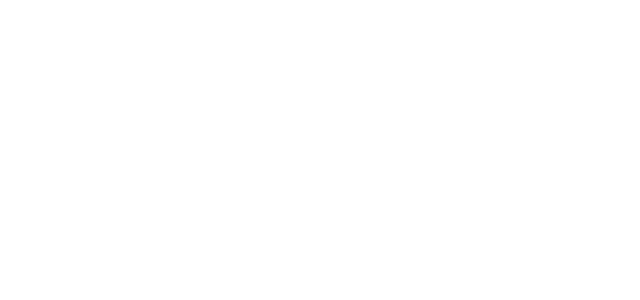
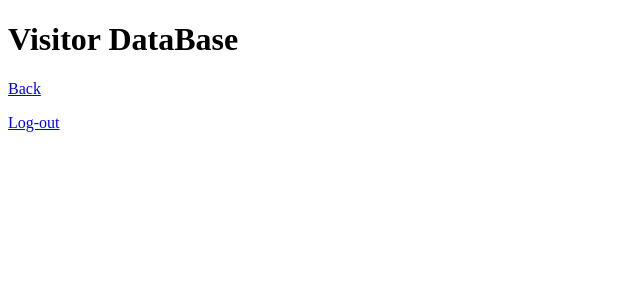
Before and after one commit to ItsMePaz/Hello_VMS_FrontEnd, a React (Vite) app: page /Hello_VMS_FrontEnd/menu/visitor_database in a window 1280 px wide. Before the commit this address had no page. Shown: the top 300 px of the page, without its empty margins (0-640 px from the left). Built offline with nearby package versions, Linux system fonts and the light colour scheme.

Commit message:
updated routes

```diff
--- a/pages/Analytics.jsx
+++ b/pages/Analytics.jsx
@@ -5,10 +5,10 @@ function Analytics() {
     <div>
       <h1>Analytics</h1>
       <p>
-        <Link to="/menu">Back</Link>
+        <Link to="/Hello_VMS_FrontEnd/menu">Back</Link>
       </p>
       <div>
-        <Link to="/LogIn">Log-out</Link>
+        <Link to="/Hello_VMS_FrontEnd/">Log-out</Link>
       </div>
     </div>
   );
--- a/pages/LogIn.jsx
+++ b/pages/LogIn.jsx
@@ -2,7 +2,7 @@ import { Link } from "react-router-dom";
 function LogIn() {
   return (
     <div>
-      <Link to="/menu">LogIn</Link>
+      <Link to="/Hello_VMS_FrontEnd/menu">LogIn</Link>
     </div>
   );
 }
--- a/pages/Menu.jsx
+++ b/pages/Menu.jsx
@@ -5,17 +5,19 @@ function Menu() {
     <>
       <div>Menu</div>
       <div>
-        <Link to="/menu/visitor_database">Visitors DataBase</Link>
+        <Link to="/Hello_VMS_FrontEnd/menu/visitor_database">
+          Visitors DataBase
+        </Link>
       </div>
       <div>
-        <Link to="/menu/monitoring">Monitoring Mode</Link>
+        <Link to="/Hello_VMS_FrontEnd/menu/monitoring">Monitoring Mode</Link>
       </div>
       <div>
-        <Link to="/menu/analytics">Analytics</Link>
+        <Link to="/Hello_VMS_FrontEnd/menu/analytics">Analytics</Link>
       </div>
       <div>
         <p>
-          <Link to="/LogIn">Log-out</Link>
+          <Link to="/Hello_VMS_FrontEnd/">Log-out</Link>
         </p>
       </div>
     </>
--- a/pages/Monitoring.jsx
+++ b/pages/Monitoring.jsx
@@ -4,10 +4,10 @@ function Monitoring() {
     <div>
       <h1>Monitoring</h1>
       <p>
-        <Link to="/menu">Back</Link>
+        <Link to="/Hello_VMS_FrontEnd/menu">Back</Link>
       </p>
       <div>
-        <Link to="/LogIn">Log-out</Link>
+        <Link to="/Hello_VMS_FrontEnd/">Log-out</Link>
       </div>
     </div>
   );
--- a/pages/VisitorDataBase.jsx
+++ b/pages/VisitorDataBase.jsx
@@ -4,10 +4,10 @@ function VisitorDataBase() {
     <div>
       <h1>Visitor DataBase</h1>
       <p>
-        <Link to="/menu">Back</Link>
+        <Link to="/Hello_VMS_FrontEnd/menu">Back</Link>
       </p>
       <div>
-        <Link to="/LogIn">Log-out</Link>
+        <Link to="/Hello_VMS_FrontEnd/">Log-out</Link>
       </div>
     </div>
   );
--- a/src/App.jsx
+++ b/src/App.jsx
@@ -9,11 +9,20 @@ import Analytics from "../pages/Analytics";
 function App() {
   return (
     <Routes>
-      <Route path="/login" element={<LogIn />} />
-      <Route path="/menu" element={<Menu />} />
-      <Route path="/menu/visitor_database" element={<VisitorDataBase />} />
-      <Route path="/menu/monitoring" element={<Monitoring />} />
-      <Route path="/menu/analytics" element={<Analytics />} />
+      <Route path="/Hello_VMS_FrontEnd/" element={<LogIn />} />
+      <Route path="/Hello_VMS_FrontEnd/menu" element={<Menu />} />
+      <Route
+        path="/Hello_VMS_FrontEnd/menu/visitor_database"
+        element={<VisitorDataBase />}
+      />
+      <Route
+        path="/Hello_VMS_FrontEnd/menu/monitoring"
+        element={<Monitoring />}
+      />
+      <Route
+        path="/Hello_VMS_FrontEnd/menu/analytics"
+        element={<Analytics />}
+      />
     </Routes>
   );
 }
--- a/vite.config.js
+++ b/vite.config.js
@@ -3,6 +3,6 @@ import react from "@vitejs/plugin-react";
 
 // https://vitejs.dev/config/
 export default defineConfig({
-  base: "/login",
+  base: "/Hello_VMS_FrontEnd/",
   plugins: [react()],
 });
```
